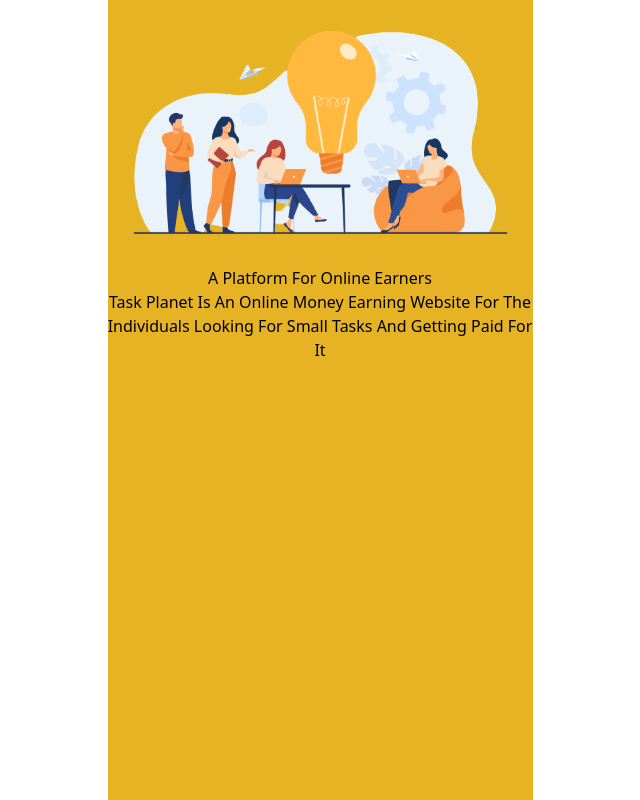
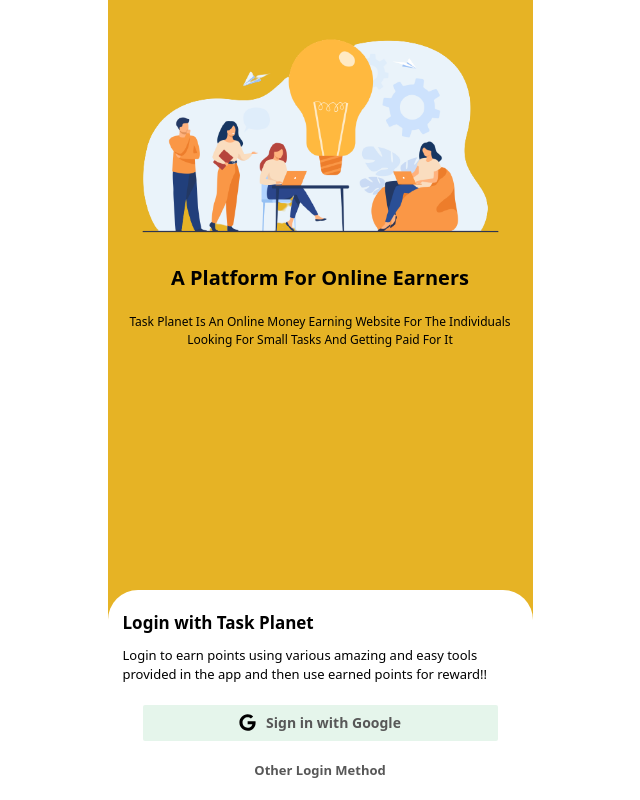
Before and after one commit to FojleTuhin/Task-Planet_Client-, a React (Vite) app: page / in a window 1280 px wide. Shown: the whole page, without its empty margins (320-960 px from the left). Built offline with nearby package versions, Linux system fonts and the light colour scheme.

Commit message:
add login page

```diff
--- a/package.json
+++ b/package.json
@@ -12,6 +12,7 @@
   "dependencies": {
     "react": "^18.3.1",
     "react-dom": "^18.3.1",
+    "react-icons": "^5.3.0",
     "react-router-dom": "^6.26.2"
   },
   "devDependencies": {
--- a/src/pages/Root.jsx
+++ b/src/pages/Root.jsx
@@ -1,9 +1,32 @@
-import Login from "../shared/Login";
+import { FaGoogle } from "react-icons/fa";
 
 const Root = () => {
     return (
         <div>
-            <Login/>
+               <div className="w-[425px] min-h-screen bg-[#e6b325] mx-auto flex flex-col justify-between">
+            <div className="p-[10px]">
+                <img src="/public/onboard-1_zeprst.png" alt="" />
+                <div className="text-center">
+                    <p className="text-[20px] font-semibold mb-5">A Platform For Online Earners</p>
+                    <p className="text-[12px]">Task Planet Is An Online Money Earning Website For The Individuals Looking For Small Tasks And Getting Paid For It</p>
+                </div>
+            </div>
+            <div className="bg-white rounded-t-[30px] px-[15px] py-5">
+                <p className="text-[17px] font-bold mb-[10px]">Login with Task Planet                </p>
+                <p className="text-[13px]">Login to earn points using various amazing and easy tools provided in the app and then use earned points for reward!!</p>
+
+                <div>
+                    <button className="bg-[#e5f5eb] mx-auto w-[355px] btn flex gap-[10px] my-5 text-[#575757] font-semibold h-[36px] justify-center items-center text-[14px] rounded-[2px]"><FaGoogle className="text-[17px] text-black"/>Sign in with Google</button>
+
+                    <p className="text-center text-[#575757] text-[13px] font-bold">Other Login Method</p>
+                </div>
+
+
+
+            </div>
+
+
+        </div>
         </div>
     );
 };
--- a/src/shared/Login.jsx
+++ b/src/shared/Login.jsx
@@ -1,14 +1,8 @@
-
 const Login = () => {
     return (
-        <div className="w-[425px] min-h-screen bg-[#e6b325] mx-auto">
-            <img src="/public/onboard-1_zeprst.png" alt="" />
+     <div>
 
-            <div className="text-center">
-                <p>A Platform For Online Earners</p>
-                <p>Task Planet Is An Online Money Earning Website For The Individuals Looking For Small Tasks And Getting Paid For It</p>
-            </div>
-        </div>
+     </div>
     );
 };
 
```
Also changed, not shown: 1 other file (tests, documents, lock files or other folders).
